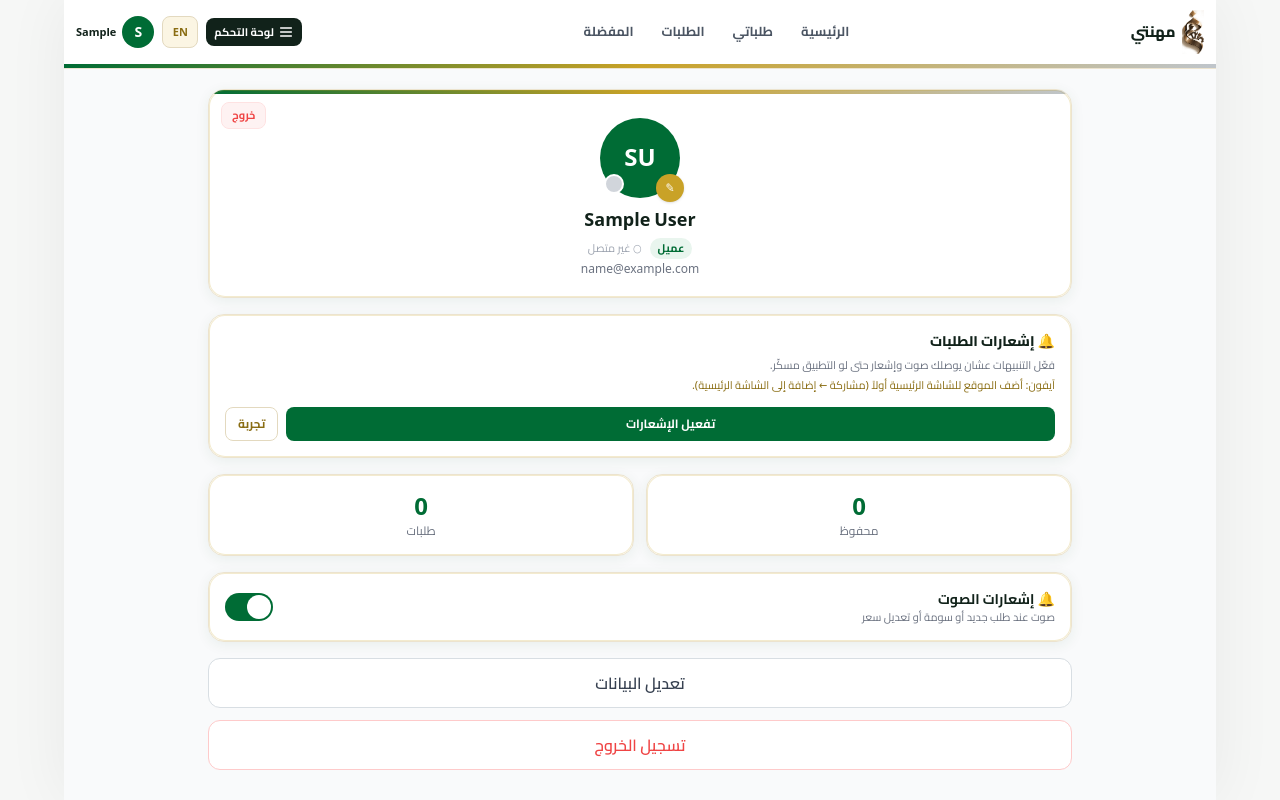
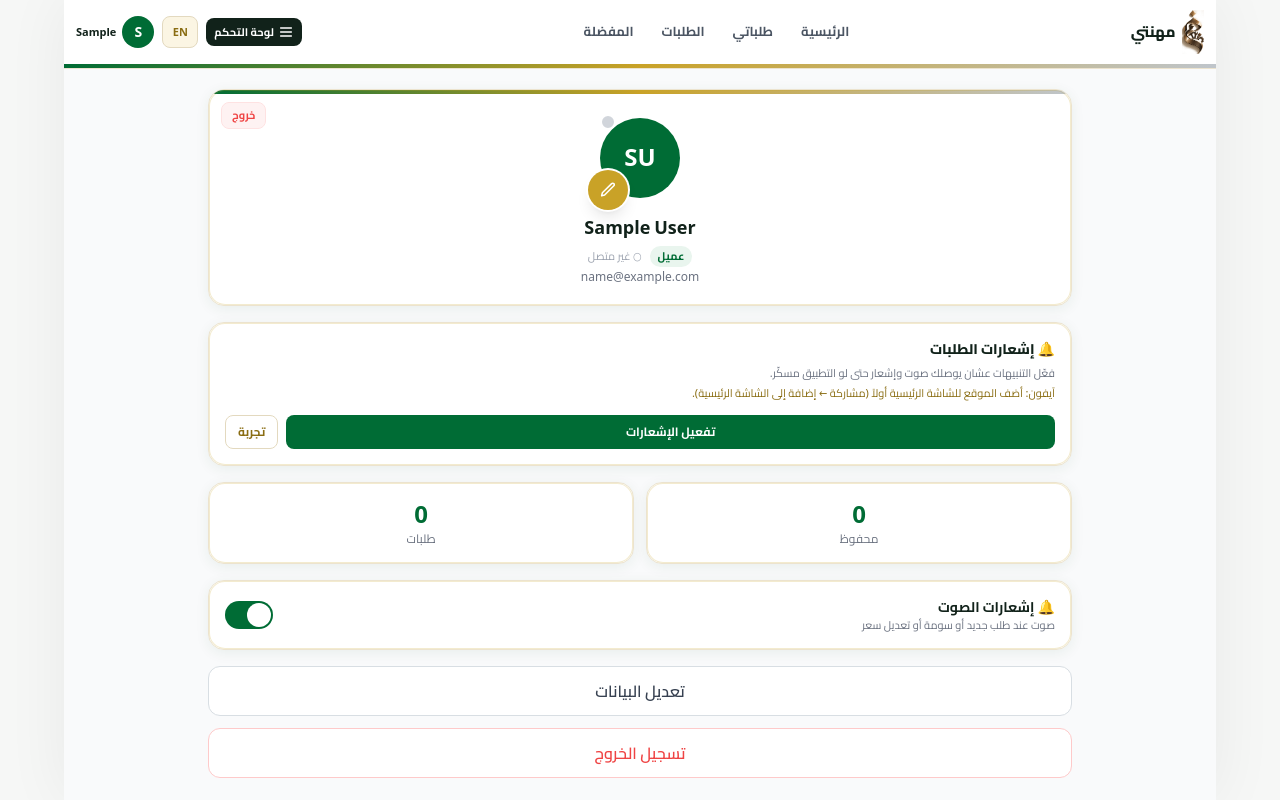
Before and after one commit to familylive/matn, a React (Vite) app: page /profile in a window 1280 px wide. Built offline with nearby package versions, Linux system fonts and the light colour scheme; no server answers; sample sign-in values are in the browser's storage.

Commit message:
زر تعديل الصورة يسار وأكبر + شارة توثيق أوضح + شريحة عميل موثوق أخضر غامق

```diff
--- a/src/pages/Profile.jsx
+++ b/src/pages/Profile.jsx
@@ -72,8 +72,11 @@
           خروج
         </button>
         <div className="relative inline-block pt-2">
-          <label className="absolute -bottom-1 -start-1 z-10 w-7 h-7 rounded-full bg-[#C9A227] text-white grid place-items-center text-xs cursor-pointer shadow">
-            ✎
+          {/* زر تعديل الصورة — على اليسار، كبير وواضح */}
+          <label className="absolute -bottom-3 -end-3 z-20 w-10 h-10 rounded-full bg-[#C9A227] text-white grid place-items-center cursor-pointer shadow-lg ring-2 ring-white">
+            <svg className="w-4.5 h-4.5" style={{ width: 18, height: 18 }} fill="none" stroke="currentColor" strokeWidth="2" viewBox="0 0 24 24">
+              <path strokeLinecap="round" strokeLinejoin="round" d="M16.862 3.487a2.06 2.06 0 112.914 2.914L7.5 18.65l-4 1 1-4L16.862 3.487z" />
+            </svg>
             <input
               type="file" accept="image/*" className="hidden"
               onChange={async (e) => {
@@ -95,20 +98,25 @@
             </div>
           )}
           <span
-            className={`absolute bottom-1 end-1 w-5 h-5 rounded-full border-2 border-white ${profile.online ? 'bg-green-500' : 'bg-gray-300'}`}
+            className={`absolute top-1 end-0 w-4 h-4 rounded-full border-2 border-white ${profile.online ? 'bg-green-500' : 'bg-gray-300'}`}
             title={profile.online ? 'متصل الآن' : 'غير متصل'}
           />
           {!!profile.verified && (
-            <span className="absolute -bottom-1 -start-1 bg-white rounded-full p-0.5 shadow-md ring-1 ring-[#C9A227]/50">
-              <VerifiedBadge size={26} title="عميل موثّق" />
+            <span className="absolute -bottom-3 -start-3 bg-white rounded-full p-0.5 shadow-lg ring-2 ring-[#C9A227]/60">
+              <VerifiedBadge size={32} title="موثّق" />
             </span>
           )}
         </div>
-        <h2 className="text-lg font-extrabold text-[#11221A] mt-2">{profile.name || profile.userName}</h2>
-        <div className="flex items-center justify-center gap-2 mt-1">
+        <h2 className="text-lg font-extrabold text-[#11221A] mt-4">{profile.name || profile.userName}</h2>
+        <div className="flex items-center justify-center gap-2 mt-1 flex-wrap">
           <span className={`text-[11px] px-2 py-0.5 rounded-full font-bold ${isExpert ? 'bg-[#FBF5E3] text-[#8a6d13]' : 'bg-[#E9F5EE] text-[#006C35]'}`}>
             {isExpert ? 'فني' : 'عميل'}
           </span>
+          {!!profile.verified && (
+            <span className="text-[11px] px-2.5 py-0.5 rounded-full font-extrabold bg-[#006C35] text-white shadow-sm">
+              عميل موثوق
+            </span>
+          )}
           <span className={`text-[11px] ${profile.online ? 'text-green-600' : 'text-gray-400'}`}>
             {profile.online ? '● متصل الآن' : '○ غير متصل'}
           </span>
```
